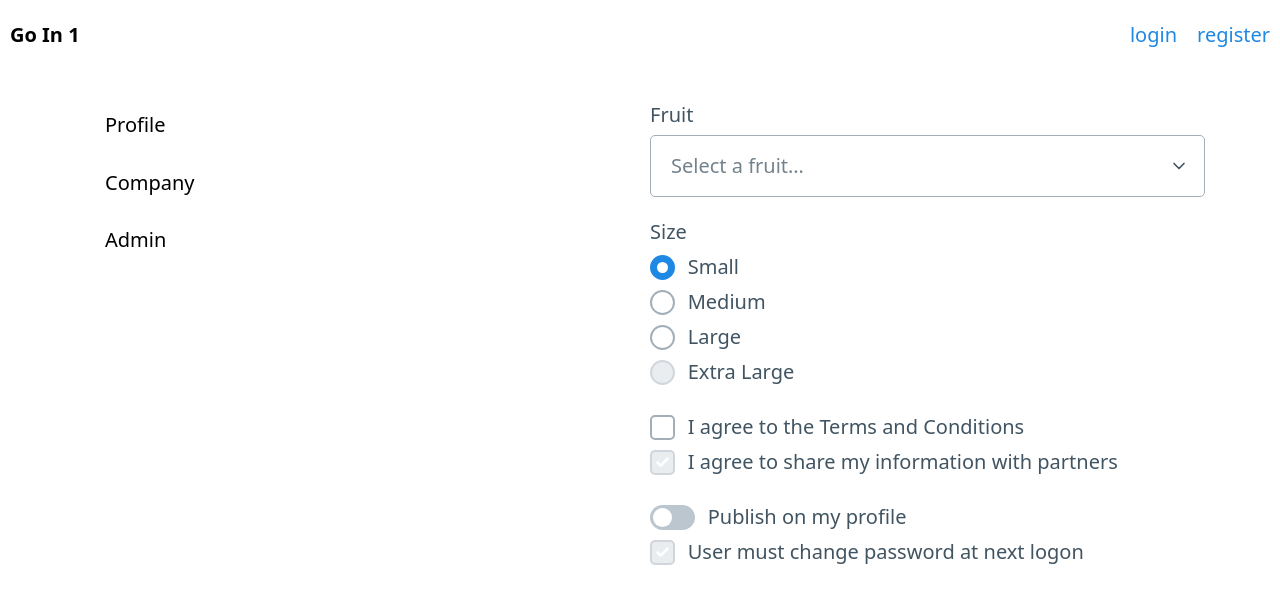
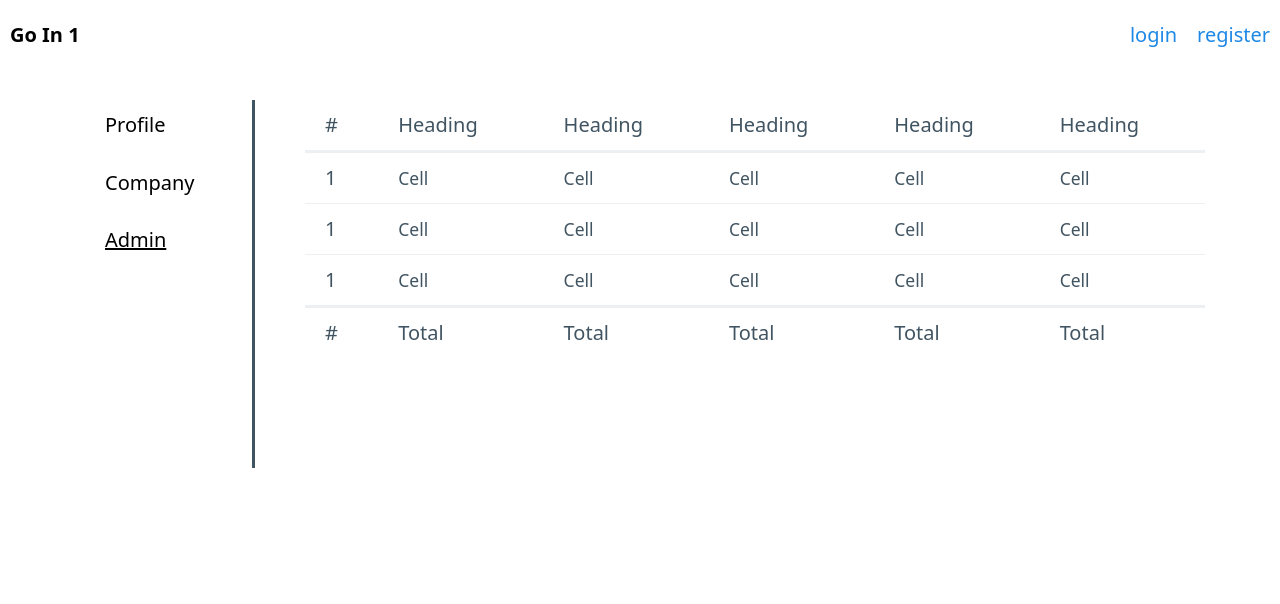
Before and after one commit to Natcel0711/goin1, a SvelteKit app: page /settings/admin in a window 1280 px wide. Shown: the top 604 px of the page. Built offline with nearby package versions, Linux system fonts and the light colour scheme; no server answers.

Commit message:
Fixed grid width, get current route and underline it

```diff
--- a/src/routes/+page.svelte
+++ b/src/routes/+page.svelte
@@ -7,10 +7,8 @@
 
 {#if data.user}
 <article>
-	<header></header>
 	<h1 class="headerName">Hello {data.user.name}</h1>
 	<hr class="solid">
-	<h3>Summary</h3>
 	<div class="grid">
 		<article>
 			<header>Company</header>
@@ -23,7 +21,6 @@
 			<header>Documents</header>
 		</article>
 	</div>
-	<footer></footer>
 </article>
 {:else}
 <article class="mainArt">
--- a/src/routes/settings/+layout.svelte
+++ b/src/routes/settings/+layout.svelte
@@ -1,21 +1,39 @@
+<script lang="ts">
+  import { page } from '$app/stores';
+</script>
 <main class="container">
-    <div class="grid">
-        <aside>
+	<div class="gridi">
+		<aside class="asido">
 			<ul>
-                <li><a href="profile">Profile</a></li>
-                <li><a href="company">Company</a></li>
-                <li><a href="admin">Admin</a></li>
+				<li><a href="profile" class="{$page.route.id === '/settings/profile' ? 'secondary' : ''}">Profile</a></li>
+				<li><a href="company" class="{$page.route.id === '/settings/company' ? 'secondary' : ''}">Company</a></li>
+				<li><a href="admin" class="{$page.route.id === '/settings/admin' ? 'secondary' : ''}">Admin</a></li>
 			</ul>
 		</aside>
-      <section>
-        <slot/>
+		<section class="seccionado">
+			<slot />
 		</section>
-
 	</div>
 </main>
 
 <style>
-    a{
+	a {
 		color: black;
 	}
+	.gridi {
+		display: grid;
+		grid-template-columns: 1fr 5fr;
+		grid-template-rows: 1fr;
+		grid-column-gap: 50px;
+		grid-row-gap: 0px;
+	}
+
+	.asido {
+		grid-area: 1 / 1 / 2 / 2;
+    border: black;
+    border-right: solid;
+	}
+	.seccionado {
+		grid-area: 1 / 2 / 2 / 3;
+	}
 </style>
--- a/src/routes/settings/admin/+page.svelte
+++ b/src/routes/settings/admin/+page.svelte
@@ -1,50 +1,48 @@
-<label for="fruit">Fruit</label>
-<select id="fruit" required>
-  <option value="" selected>Select a fruit…</option>
-  <option>…</option>
-</select>
-
-<!-- Radios -->
-<fieldset>
-  <legend>Size</legend>
-  <label for="small">
-    <input type="radio" id="small" name="size" value="small" checked>
-    Small
-  </label>
-  <label for="medium">
-    <input type="radio" id="medium" name="size" value="medium">
-    Medium
-  </label>
-  <label for="large">
-    <input type="radio" id="large" name="size" value="large">
-    Large
-  </label>
-  <label for="extralarge">
-    <input type="radio" id="extralarge" name="size" value="extralarge" disabled>
-    Extra Large
-  </label>
-</fieldset>
-
-<!-- Checkboxes -->
-<fieldset>
-  <label for="terms">
-    <input type="checkbox" id="terms" name="terms">
-    I agree to the Terms and Conditions
-  </label>
-  <label for="terms_sharing">
-    <input type="checkbox" id="terms_sharing" name="terms_sharing" disabled checked>
-    I agree to share my information with partners
-  </label>
-</fieldset>
-
-<!-- Switches -->
-<fieldset>
-  <label for="switch">
-    <input type="checkbox" id="switch" name="switch" role="switch">
-    Publish on my profile
-  </label>
-  <label for="switch_disabled">
-    <input type="checkbox" id="switch_disabled" name="switch_disabled" role="switch_disabled" disabled checked>
-    User must change password at next logon
-  </label>
-</fieldset>
+<table>
+  <thead>
+    <tr>
+      <th scope="col">#</th>
+      <th scope="col">Heading</th>
+      <th scope="col">Heading</th>
+      <th scope="col">Heading</th>
+      <th scope="col">Heading</th>
+      <th scope="col">Heading</th>
+    </tr>
+  </thead>
+  <tbody>
+    <tr>
+      <th scope="row">1</th>
+      <td>Cell</td>
+      <td>Cell</td>
+      <td>Cell</td>
+      <td>Cell</td>
+      <td>Cell</td>
+    </tr>
+    <tr>
+      <th scope="row">1</th>
+      <td>Cell</td>
+      <td>Cell</td>
+      <td>Cell</td>
+      <td>Cell</td>
+      <td>Cell</td>
+    </tr>
+    <tr>
+      <th scope="row">1</th>
+      <td>Cell</td>
+      <td>Cell</td>
+      <td>Cell</td>
+      <td>Cell</td>
+      <td>Cell</td>
+    </tr>
+  </tbody>
+  <tfoot>
+    <tr>
+      <th scope="col">#</th>
+      <td scope="col">Total</td>
+      <td scope="col">Total</td>
+      <td scope="col">Total</td>
+      <td scope="col">Total</td>
+      <td scope="col">Total</td>
+    </tr>
+  </tfoot>
+</table>
```
Lines whose indentation alone changed are shown as unchanged.
